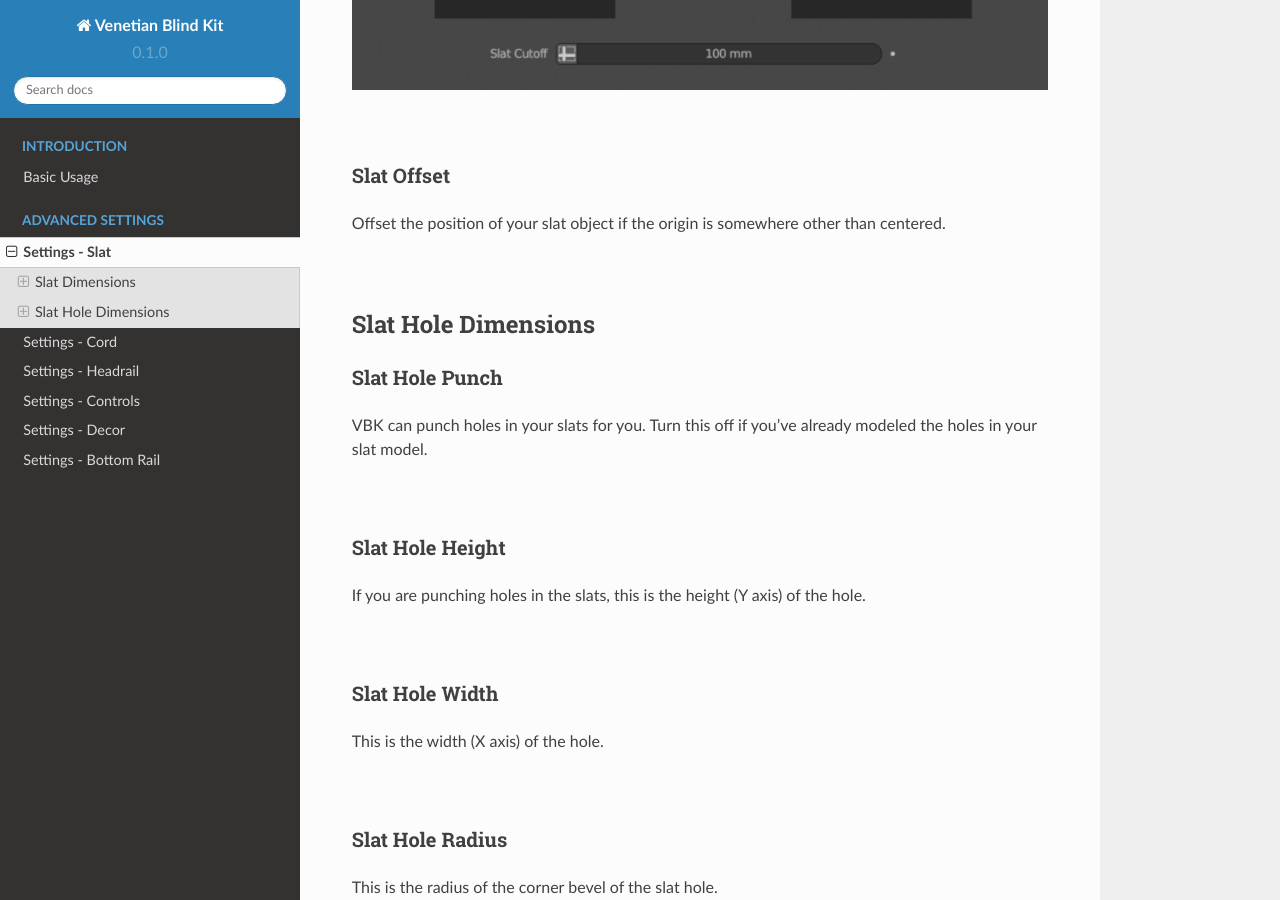
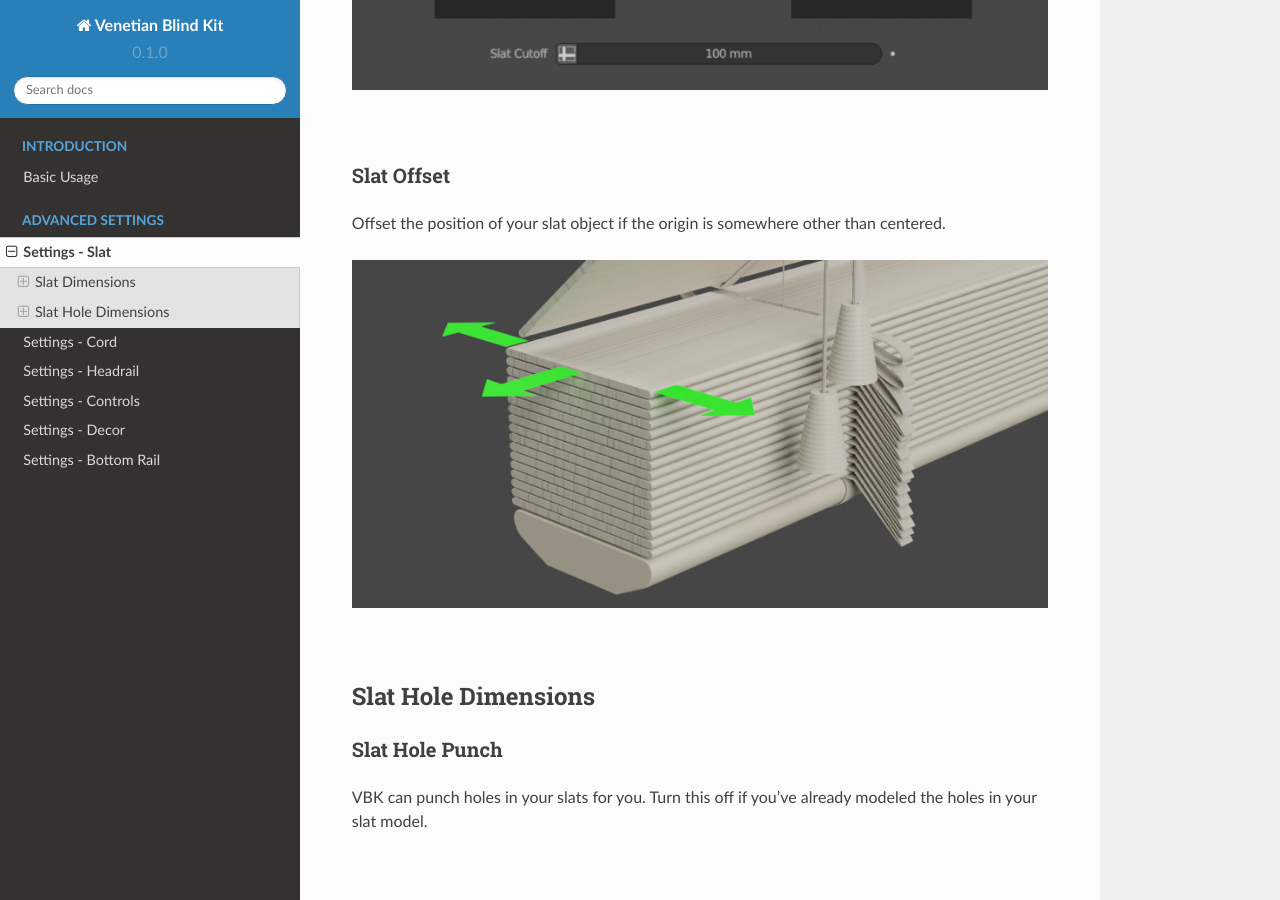
Before and after one commit to imperfectlink/VenetianBlindKit, a Sphinx documentation site: the page built from docs/source/slats.rst, in a window 1280 px wide and 900 px high, scrolled down 5577 px. Built offline with Sphinx 7.4.7 and the Read the Docs theme 2.0.0, drawn with Linux system fonts in a browser that asks for light colours.

Commit message:
Update slats.rst

```diff
--- a/docs/source/slats.rst
+++ b/docs/source/slats.rst
@@ -85,6 +85,8 @@ Slat Offset
 
 Offset the position of your slat object if the origin is somewhere other than centered.
 
+.. image:: img/VBK_SlatOffset.jpg
+
 |
 
 Slat Hole Dimensions
```
